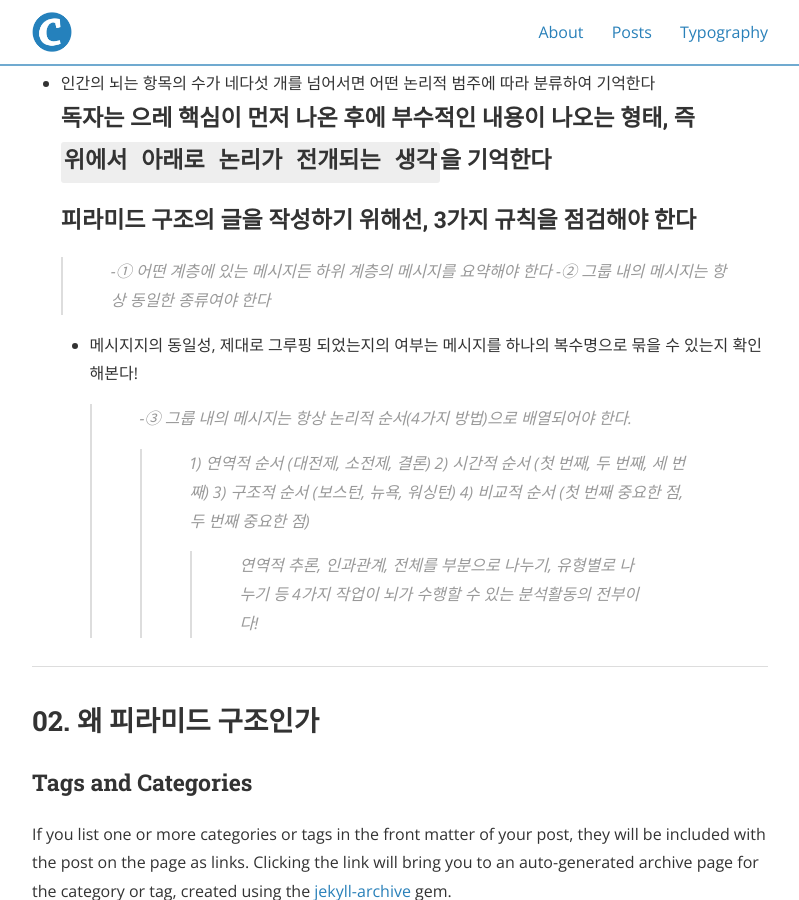
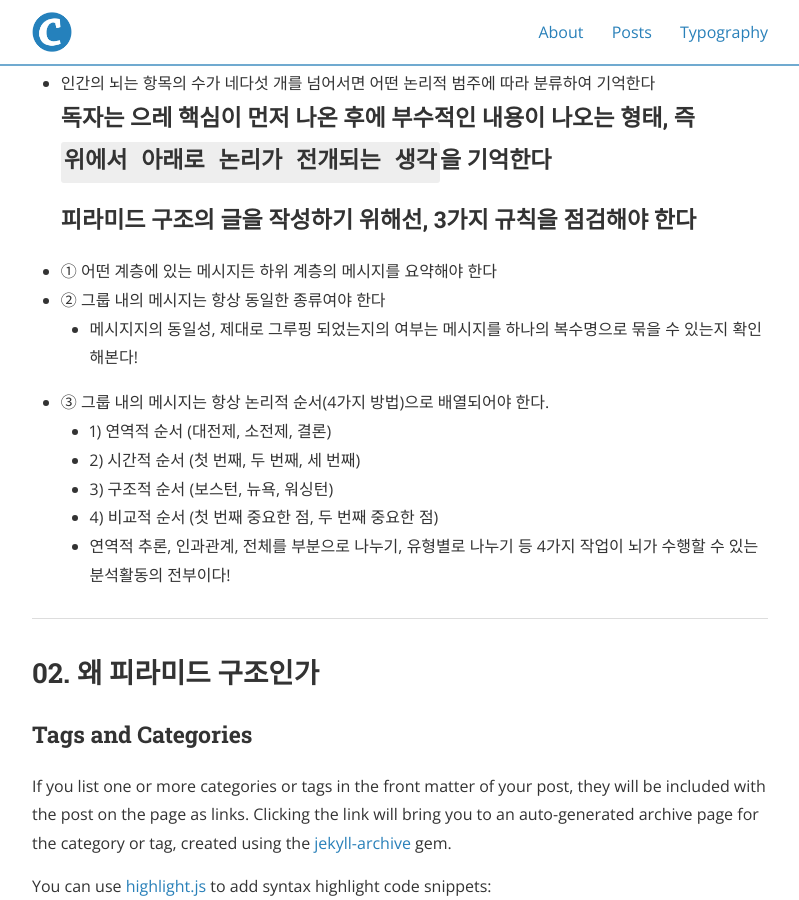
Before and after one commit to Taeho-Kim-0322/Taeho-Kim-0322.github.io, a Jekyll site: the page built from _posts/2020-11-30-논리의기술_1부.md, in a window 1280 px wide and 900 px high, scrolled down 790 px. Shown: the whole window, without its empty margins (240-1039 px from the left). Built offline with Jekyll 4.4.1, drawn with Linux system fonts in a browser that asks for light colours; nearby versions of some CDN libraries.

```diff
--- a/_posts/2020-11-30-논리의기술_1부.md
+++ b/_posts/2020-11-30-논리의기술_1부.md
@@ -16,15 +16,15 @@ cover:  "/assets/instacode.png"
  - 인간의 뇌는 항목의 수가 네다섯 개를 넘어서면 어떤 논리적 범주에 따라 분류하여 기억한다
 ### 독자는 으레 핵심이 먼저 나온 후에 부수적인 내용이 나오는 형태, 즉 `위에서 아래로 논리가 전개되는 생각`을 기억한다
 ### 피라미드 구조의 글을 작성하기 위해선, 3가지 규칙을 점검해야 한다
- > -① 어떤 계층에 있는 메시지든 하위 계층의 메시지를 요약해야 한다
- > -② 그룹 내의 메시지는 항상 동일한 종류여야 한다
+  - ① 어떤 계층에 있는 메시지든 하위 계층의 메시지를 요약해야 한다
+  - ② 그룹 내의 메시지는 항상 동일한 종류여야 한다
     - 메시지지의 동일성, 제대로 그루핑 되었는지의 여부는 메시지를 하나의 복수명으로 묶을 수 있는지 확인해본다!
- > -③ 그룹 내의 메시지는 항상 논리적 순서(4가지 방법)으로 배열되어야 한다.
-  >> 1) 연역적 순서 (대전제, 소전제, 결론)
-  >> 2) 시간적 순서 (첫 번째, 두 번째, 세 번째)
-  >> 3) 구조적 순서 (보스턴, 뉴욕, 워싱턴)
-  >> 4) 비교적 순서 (첫 번째 중요한 점, 두 번째 중요한 점)
-  >>> 연역적 추론, 인과관계, 전체를 부분으로 나누기, 유형별로 나누기 등 4가지 작업이 뇌가 수행할 수 있는 분석활동의 전부이다!
+  - ③ 그룹 내의 메시지는 항상 논리적 순서(4가지 방법)으로 배열되어야 한다.
+    - 1) 연역적 순서 (대전제, 소전제, 결론)
+    - 2) 시간적 순서 (첫 번째, 두 번째, 세 번째)
+    - 3) 구조적 순서 (보스턴, 뉴욕, 워싱턴)
+    - 4) 비교적 순서 (첫 번째 중요한 점, 두 번째 중요한 점)
+    - 연역적 추론, 인과관계, 전체를 부분으로 나누기, 유형별로 나누기 등 4가지 작업이 뇌가 수행할 수 있는 분석활동의 전부이다!
 
 
 ---
```
